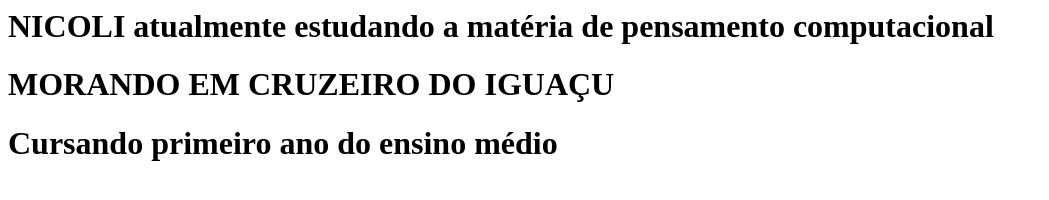
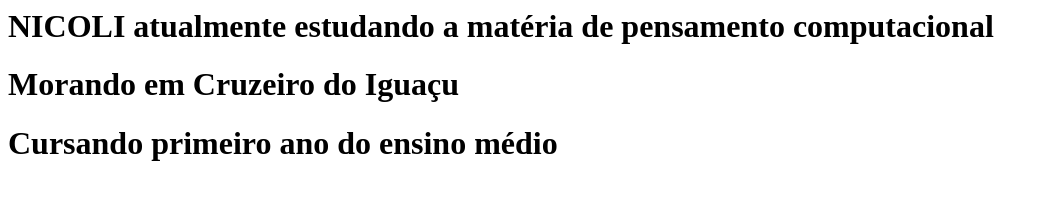
Before and after one commit to andrielizimmer/zimmer, a plain HTML site: page index.html in a window 1280 px wide. Shown: the whole page, without its empty margins (0-1049 px from the left). Drawn offline with Linux system fonts and the light colour scheme.

Commit message:
01/11/23

```diff
--- a/index.html
+++ b/index.html
@@ -1,3 +1,3 @@
 <h1>NICOLI  atualmente estudando a matéria de pensamento computacional</h1>
-<h1>MORANDO EM CRUZEIRO DO IGUAÇU</h1>
+<h1>Morando em Cruzeiro do Iguaçu</h1>
 <h1>Cursando primeiro ano do ensino médio</h1>
```
